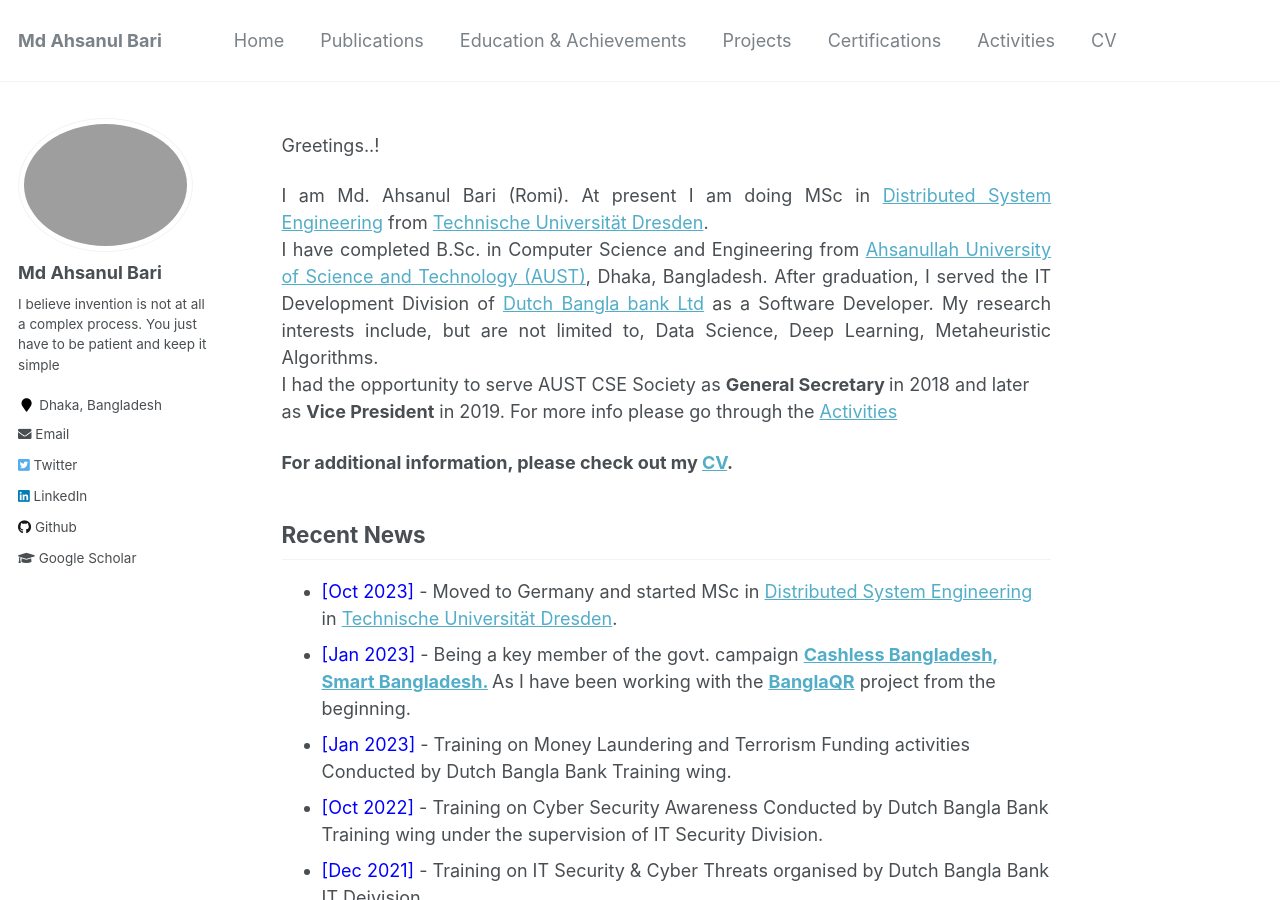
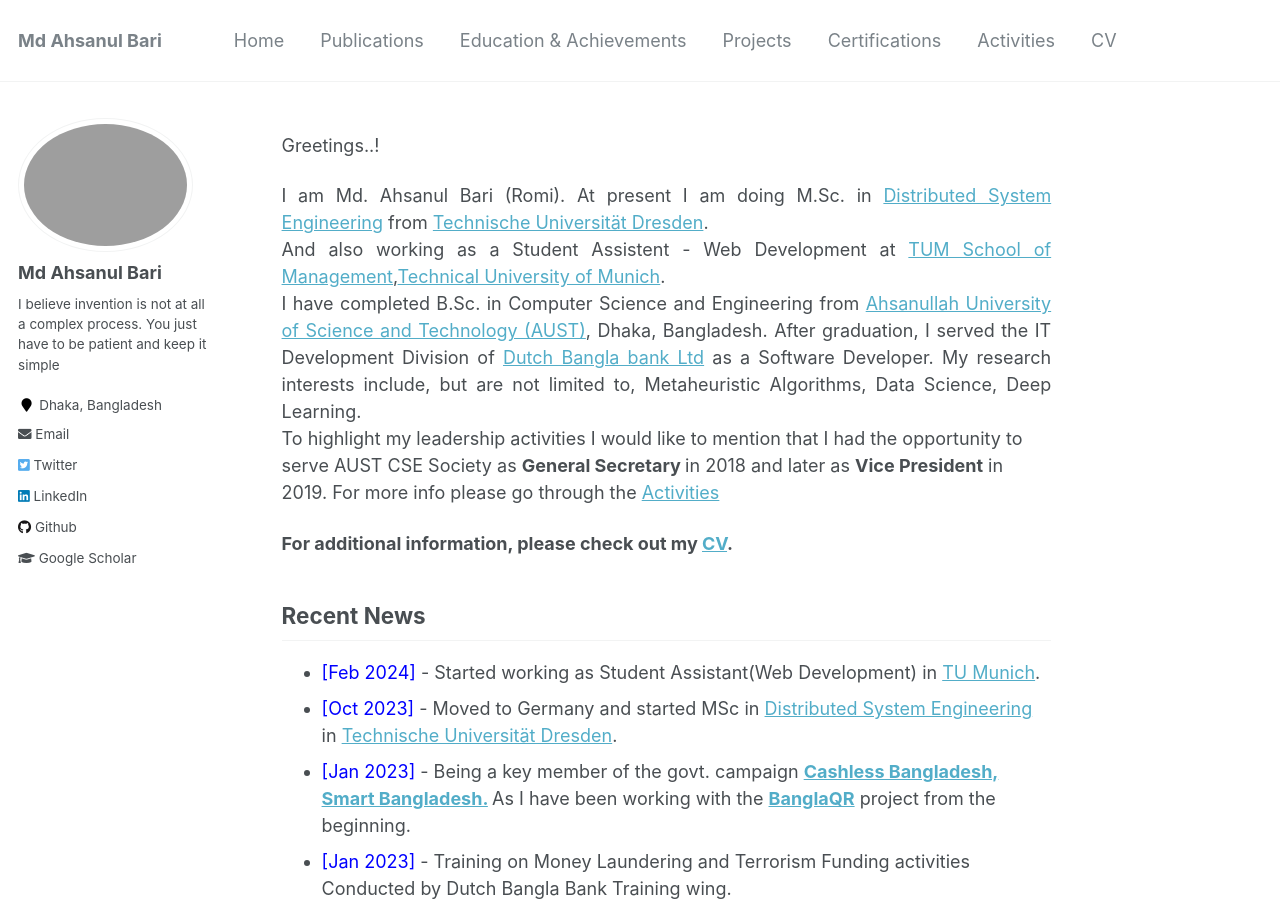
Before and after one commit to AhsanulBariRomi/ahsanul-bari.github.io, a Jekyll site: the page built from _pages/about.md, in a window 1280 px wide and 900 px high. Built offline with Jekyll 4.4.1, drawn with Linux system fonts in a browser that asks for light colours.

Commit message:
Updated job in Munich

```diff
--- a/_pages/about.md
+++ b/_pages/about.md
@@ -11,17 +11,21 @@ Greetings..!
 
 <div style="text-align: justify">
 
-I am Md. Ahsanul Bari (Romi). At present I am doing MSc in <a href="https://tu-dresden.de/ing/informatik/studium/studienangebot/master-studiengaenge/distributed-systems-engineering"> Distributed System Engineering</a> from <a href="https://tu-dresden.de/">Technische Universität Dresden</a>.<br />
+I am Md. Ahsanul Bari (Romi). At present I am doing M.Sc. in <a href="https://tu-dresden.de/ing/informatik/studium/studienangebot/master-studiengaenge/distributed-systems-engineering"> Distributed System Engineering</a> from <a href="https://tu-dresden.de/">Technische Universität Dresden</a>.<br />
+And also working as a Student Assistent - Web Development at <a href="https://www.mgt.tum.de/">TUM School of Management</a>,<a href="https://www.tum.de/">Technical University of Munich</a>. <br />
 
-I have completed B.Sc. in Computer Science and Engineering from <a href="http://aust.edu/">Ahsanullah University of Science and Technology (AUST)</a>, Dhaka, Bangladesh. After graduation, I served the IT Development Division of <a href="https://www.dutchbanglabank.com/"> Dutch Bangla bank Ltd</a> as a Software Developer. My research interests include, but are not limited to, Data Science, Deep Learning, Metaheuristic Algorithms.<br /></div>
+I have completed B.Sc. in Computer Science and Engineering from <a href="http://aust.edu/">Ahsanullah University of Science and Technology (AUST)</a>, Dhaka, Bangladesh. After graduation, I served the IT Development Division of <a href="https://www.dutchbanglabank.com/"> Dutch Bangla bank Ltd</a> as a Software Developer.
 
-I had the opportunity to serve AUST CSE Society as <b> General Secretary </b> in 2018 and later as <b> Vice President</b> in 2019.
+My research interests include, but are not limited to, Metaheuristic Algorithms, Data Science, Deep Learning.<br /></div>
+
+To highlight my leadership activities I would like to mention that I had the opportunity to serve AUST CSE Society as <b> General Secretary </b> in 2018 and later as <b> Vice President</b> in 2019.
 For more info please go through the [Activities](https://ahsanulbariromi.github.io/ahsanul-bari.github.io/activities/)<br />
 
 
 **For additional information, please check out my [CV](https://ahsanulbariromi.github.io/ahsanul-bari.github.io/cv/).**
 
 ## Recent News
+- <span style="color:Blue"> [Feb 2024] </span> - Started working as Student Assistant(Web Development) in [TU Munich](https://www.tum.de/).
 - <span style="color:Blue"> [Oct 2023] </span> - Moved to Germany and started MSc in [Distributed System Engineering](https://tu-dresden.de/ing/informatik/studium/studienangebot/master-studiengaenge/distributed-systems-engineering) in [Technische Universität Dresden](https://tu-dresden.de/).
 - <span style="color:Blue"> [Jan 2023] </span> - Being a key member of the govt. campaign <b> [Cashless Bangladesh, Smart Bangladesh.](https://thefinancialexpress.com.bd/economy/cashless-bd-campaign-starts-in-dhaka-1674098317) </b> As I have been working with the <b>[BanglaQR](https://sslcommerz.com/bangla-qr/)</b> project from the beginning.
 - <span style="color:Blue"> [Jan 2023] </span> - Training on Money Laundering and Terrorism Funding activities Conducted by Dutch Bangla Bank Training wing.
```
